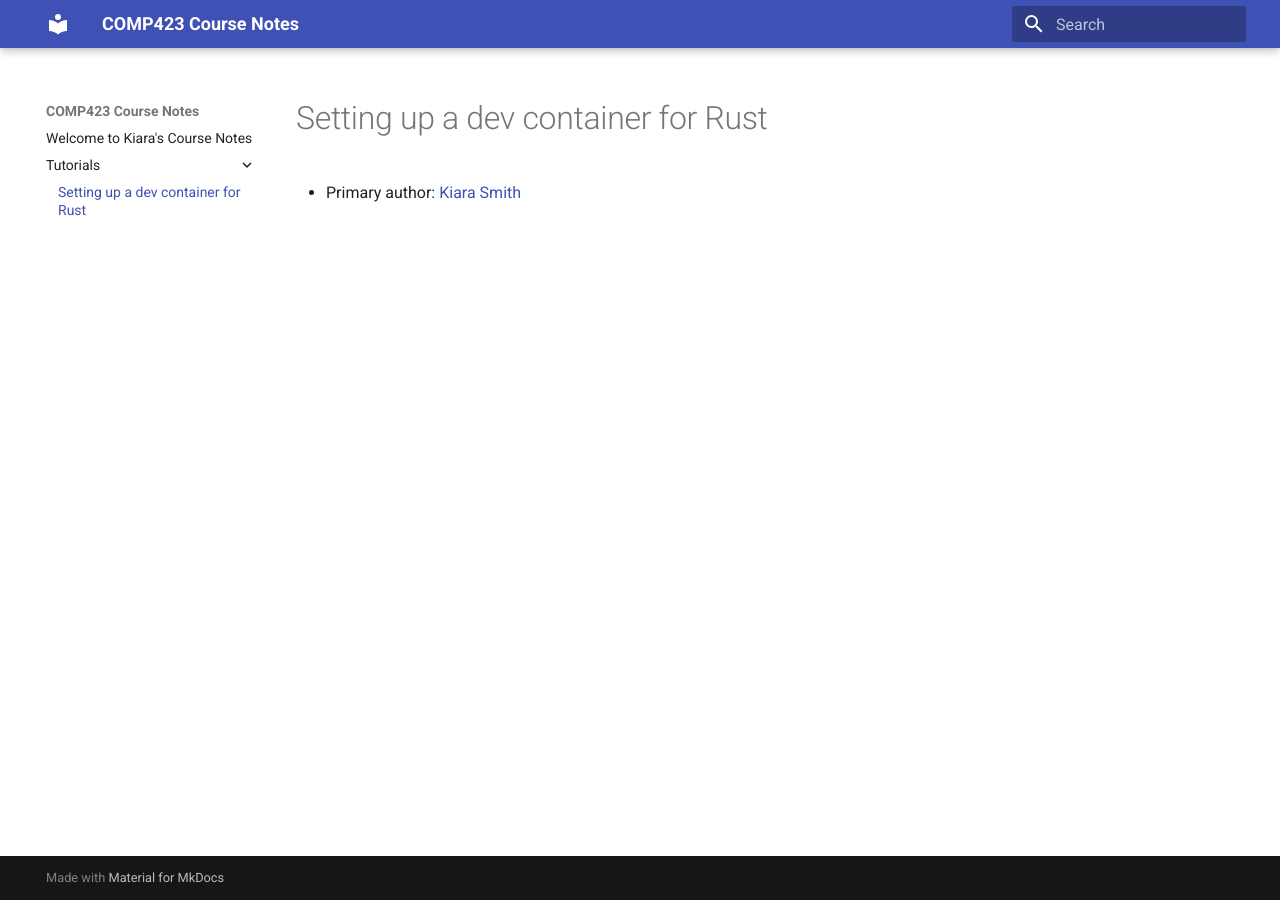
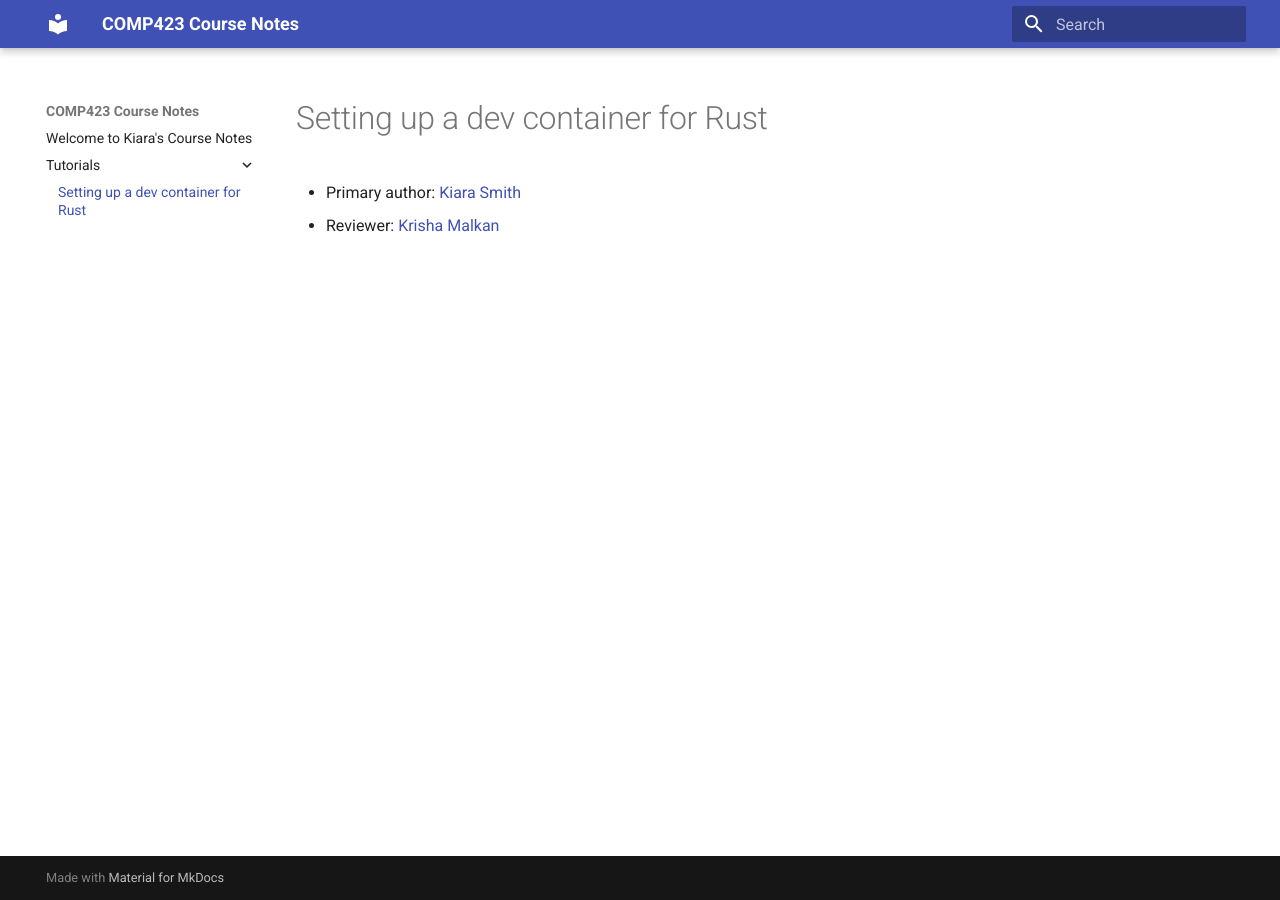
Before and after one commit to kiaras4/comp423-course-notes, an MkDocs documentation site: the page built from docs/tutorials/rust-setup.md, in a window 1280 px wide. Built offline with MkDocs 1.6.1 and Material for MkDocs 9.7.7, drawn with Linux system fonts in a browser that asks for light colours.

Commit message:
Added myself as reviewer

```diff
--- a/docs/tutorials/rust-setup.md
+++ b/docs/tutorials/rust-setup.md
@@ -1,3 +1,4 @@
 # Setting up a dev container for Rust
 
 * Primary author: [Kiara Smith](https://github.com/kiaras4)
+* Reviewer: [Krisha Malkan](https://github.com/kdmalkan/comp423-course-notes)
```
